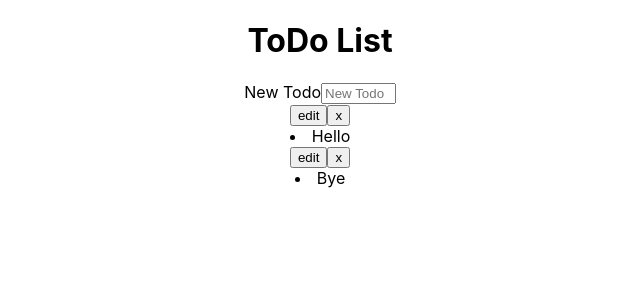
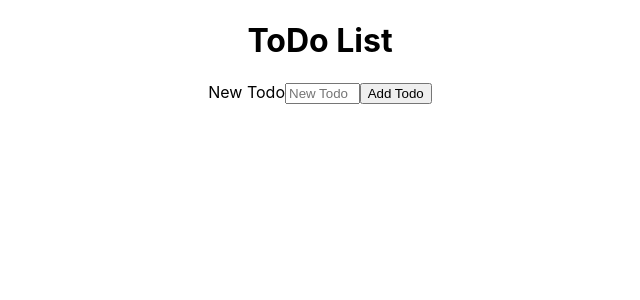
Before and after one commit to mounvip1525/react-mini-projects, a React (Create React App) app in the folder react-mini-projects/: page /todolist in a window 1280 px wide. Shown: the top 300 px of the page, without its empty margins (320-960 px from the left). Built offline with nearby package versions, Linux system fonts and the light colour scheme.

Commit message:
add,delete and edit added

```diff
--- a/react-mini-projects/package.json
+++ b/react-mini-projects/package.json
@@ -7,7 +7,8 @@
     "react": "^17.0.2",
     "react-dom": "^17.0.2",
     "react-router-dom": "^5.2.0",
-    "react-scripts": "4.0.3"
+    "react-scripts": "4.0.3",
+    "uuid": "^8.3.2"
   },
   "scripts": {
     "start": "react-scripts start",
--- a/react-mini-projects/src/components/ToDoList/NewTodoForm.js
+++ b/react-mini-projects/src/components/ToDoList/NewTodoForm.js
@@ -1,22 +1,31 @@
 import React, { Component } from 'react'
+import { v4 as uuidv4 } from 'uuid';
 
 export default class NewTodoForm extends Component {
     constructor(props){
         super(props)
         this.state = {
-            todo : ""
+            todo : "",
         }
         this.handleChange=this.handleChange.bind(this);
+        this.handleSubmit=this.handleSubmit.bind(this);
     }
     handleChange(e){
         this.setState({
             [e.target.name] : e.target.value
         })
     }
+    handleSubmit(e){
+        e.preventDefault();
+        this.props.createTodo({...this.state,id:uuidv4()});
+        this.setState({
+            todo:""
+        })
+    }
     render() {
         return (
             <div>
-                <form>
+                <form onSubmit={this.handleSubmit}>
                     <label htmlFor="todo">New Todo</label>
                     <input
                         placeholder="New Todo"
@@ -26,6 +35,7 @@ export default class NewTodoForm extends Component {
                         value={this.state.todo}
                         onChange={this.handleChange}
                     />
+                    <button type="submit">Add Todo</button>
                 </form>
             </div>
         )
--- a/react-mini-projects/src/components/ToDoList/ToDo.js
+++ b/react-mini-projects/src/components/ToDoList/ToDo.js
@@ -1,13 +1,52 @@
 import React, { Component } from 'react'
 
 export default class ToDo extends Component {
+    constructor(props){
+        super(props)
+        this.state = {
+            isEditing : false,
+            updateTodo:this.props.todo
+        }
+        this.handleRemove=this.handleRemove.bind(this);
+        this.handleToggle=this.handleToggle.bind(this);
+        this.handleChange=this.handleChange.bind(this);
+        this.handleUpdate=this.handleUpdate.bind(this);
+    }
+    handleRemove(){
+        this.props.removeTodo(this.props.id)
+    }
+    handleToggle(){
+        this.setState({isEditing:!this.state.isEditing})
+    }
+    handleUpdate(e){
+        e.preventDefault();
+        this.props.updateTodo(this.props.id,this.state.updateTodo)
+        this.setState({isEditing:false});
+    }
+    handleChange(e){
+        this.setState({
+            [e.target.name] : e.target.value
+        })
+    }
     render() {
+        let result;
+        if(this.state.isEditing){
+            result = (
+                <div>
+                    <form onSubmit={this.handleUpdate}>
+                        <input type="text" value={this.state.updateTodo} onChange={this.handleChange} name="updateTodo"/>
+                        <button type="submit">Save</button>
+                    </form>
+                </div>
+            )} else  result = (
+                <div>
+                    <button onClick={this.handleToggle}>edit</button>
+                    <button onClick={this.handleRemove}>x</button>
+                    <li>{this.props.todo}</li>
+                </div>
+            )
         return (
-            <div>
-                <button>edit</button>
-                <button>x</button>
-                <li>{this.props.task}</li>
-            </div>
+            result
         )
     }
 }
--- a/react-mini-projects/src/containers/ToDoList.js
+++ b/react-mini-projects/src/containers/ToDoList.js
@@ -6,16 +6,40 @@ class ToDoList extends Component{
     constructor(props){
         super(props)
         this.state = {
-            todos : [{task:"Hello"},{task:"Bye"}]
+            todos : []
         }
+        this.createTodo=this.createTodo.bind(this);
+        this.removeTodo=this.removeTodo.bind(this);
+        this.updateTodo=this.updateTodo.bind(this);
+    }
+    createTodo(newTodo){
+        this.setState({
+            todos: [...this.state.todos,newTodo]
+        })
+    }
+    removeTodo(id){
+        this.setState({
+            todos:this.state.todos.filter(todo=>todo.id !== id)
+        })
+    }
+    updateTodo(id,updatedTodo){
+        const updateTodoList = this.state.todos.map(todo=>{
+            if( todo.id === id ){
+                return {...todo , todo:updatedTodo }
+            }
+            else return todo;
+        })
+        this.setState({
+            todos:updateTodoList
+        })
     }
     render(){
         const todos = this.state.todos.map(todo=>{
-            return <ToDo task={todo.task} /> })
+            return <ToDo key={todo.id} todo={todo.todo} id={todo.id} removeTodo={this.removeTodo} updateTodo={this.updateTodo}/> })
         return(
             <div>
                 <h1>ToDo List</h1>
-                <NewTodoForm />
+                <NewTodoForm createTodo={this.createTodo}/>
                 {todos}
             </div>
         );
```
Also changed, not shown: 1 other file (tests, documents, lock files or other folders).
